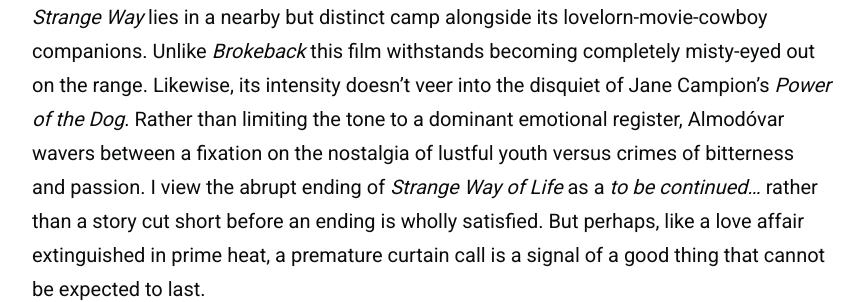
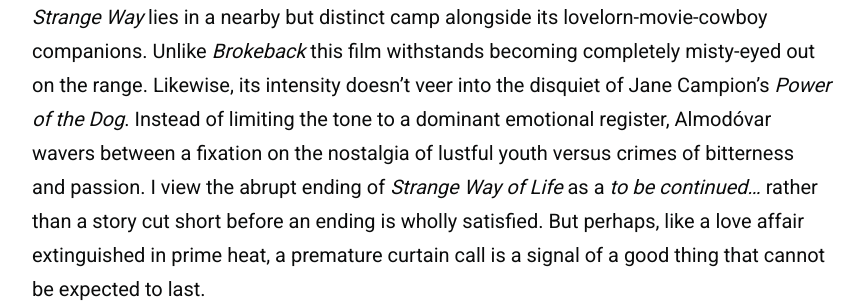
Before and after one commit to zoeurl/zoedowney.github.io, a Jekyll site: the page built from _posts/2023-12-18-strange-way-of-life.md, in a window 1280 px wide. Shown: the part 1224-1526 px from the top of the page, without its empty margins (208-1072 px from the left). Built offline with Jekyll 4.4.1, drawn with Linux system fonts in a browser that asks for light colours.

Commit message:
Update 2023-12-18-strange-way-of-life.md

```diff
--- a/_posts/2023-12-18-strange-way-of-life.md
+++ b/_posts/2023-12-18-strange-way-of-life.md
@@ -13,4 +13,4 @@
 
 _Strange Way_ sets up the reunion of two rogue gunmen who were once lovers, Jake and Silva (Ethan Hawke and Pedro Pascal), after 25 years of separation. In an attempt to shift to the ‘right’ side of the law, in the decades past Jake has shifted from desperado into sheriff and placed miles of desert between him and his ex. On cue, a yearning Silva rides into town angling to reminisce and rekindle the fire from ‘those 60 days’ that took place years ago. Remaining unconvincingly unshaken by Silva’s appearance, Jake is resistant to being sentimentally reeled in. But there’s a familiar longing seeping through his stoic facade. A flashback spliced between scenes tells us the couple indeed have much tenderness to recall. Only now, in the mature stages of life, there are other meddlesome stakes in play.
 
-_Strange Way_ lies in a nearby but distinct camp alongside its lovelorn-movie-cowboy companions. Unlike _Brokeback_ this film withstands becoming completely misty-eyed out on the range. Likewise, its intensity doesn't veer into the disquiet of Jane Campion’s _Power of the Dog_. Rather than limiting the tone to a dominant emotional register, Almodóvar wavers between a fixation on the nostalgia of lustful youth versus crimes of bitterness and passion. I view the abrupt ending of _Strange Way of Life_ as a _to be continued…_ rather than a story cut short before an ending is wholly satisfied. But perhaps, like a love affair extinguished in prime heat, a premature curtain call is a signal of a good thing that cannot be expected to last.
+_Strange Way_ lies in a nearby but distinct camp alongside its lovelorn-movie-cowboy companions. Unlike _Brokeback_ this film withstands becoming completely misty-eyed out on the range. Likewise, its intensity doesn't veer into the disquiet of Jane Campion’s _Power of the Dog_. Instead of limiting the tone to a dominant emotional register, Almodóvar wavers between a fixation on the nostalgia of lustful youth versus crimes of bitterness and passion. I view the abrupt ending of _Strange Way of Life_ as a _to be continued…_ rather than a story cut short before an ending is wholly satisfied. But perhaps, like a love affair extinguished in prime heat, a premature curtain call is a signal of a good thing that cannot be expected to last.
```
